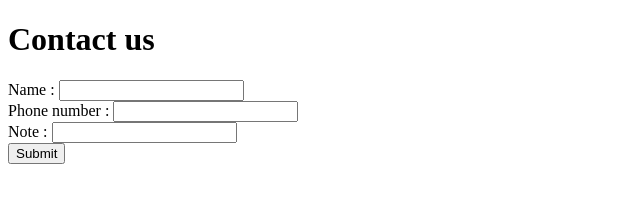
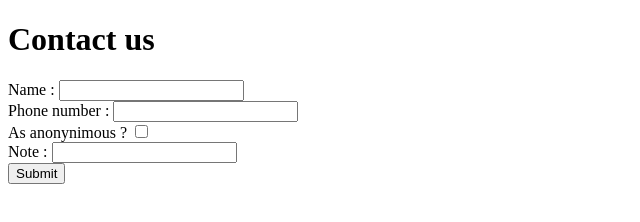
Before and after one commit to wolfhamza/HTML-Stuff, a plain HTML site: page Contact.html in a window 1280 px wide. Shown: the whole page, without its empty margins (0-640 px from the left). Drawn offline with Linux system fonts and the light colour scheme.

Commit message:
VERSION 10 - Developping contact page : adding contact us option ask as anonymous via a checkbox

```diff
--- a/Contact.html
+++ b/Contact.html
@@ -14,6 +14,9 @@
         <label>Phone number : </label>
         <input type="text">
         <br>
+        <label>As anonynimous ?</label>
+        <input type="checkbox">
+        <br>
         <label>Note : </label>
         <input type="text">
         <br>
```
